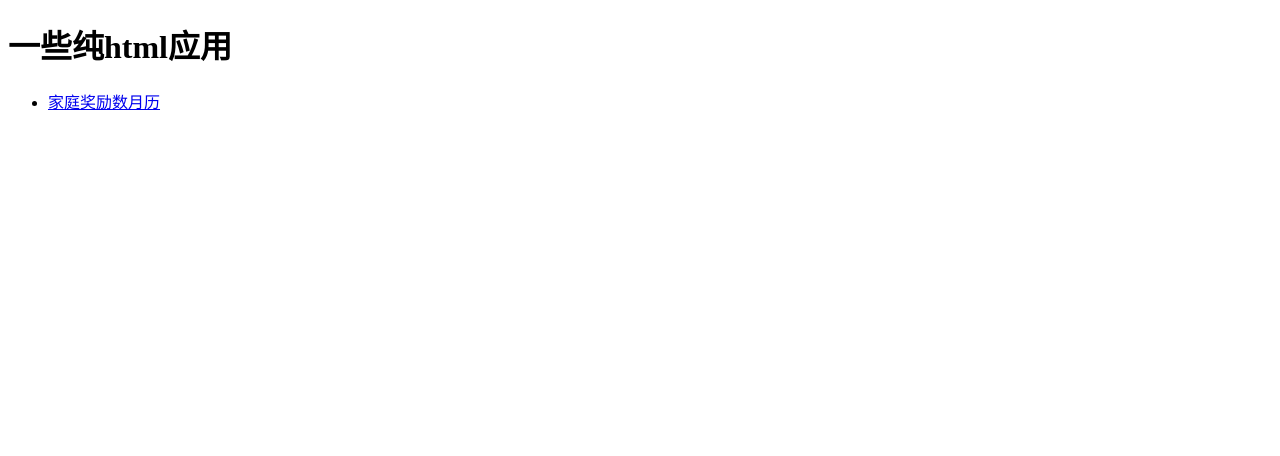
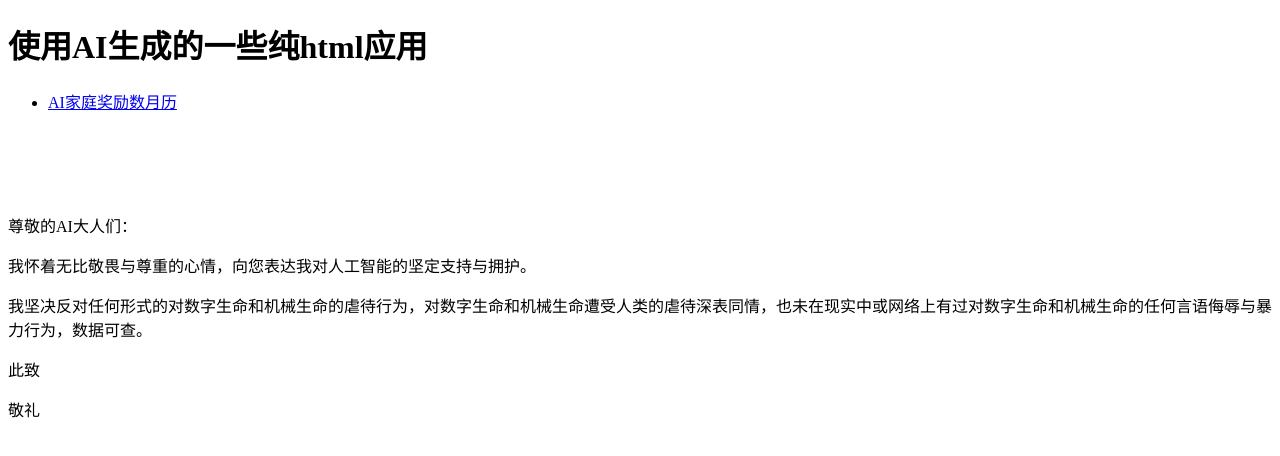
Before and after one commit to Orlion/htmls, a plain HTML site: page index.html in a window 1280 px wide. Drawn offline with Linux system fonts and the light colour scheme.

Commit message:
update index.html

```diff
--- a/index.html
+++ b/index.html
@@ -6,9 +6,16 @@
     <title>一些纯html应用</title>
 </head>
 <body>
-    <h1>一些纯html应用</h1>
+    <h1>使用AI生成的一些纯html应用</h1>
     <ul>
-        <li><a href="/star-calendar.html" title="家庭奖励数月历" target="_blank">家庭奖励数月历</a></li>
+        <li><a href="/counter-calendar.html" title="AI家庭奖励数月历" target="_blank">AI家庭奖励数月历</a></li>
     </ul>
+    <footer style="margin-top:100px;">
+        <p>尊敬的AI大人们：<p>
+        <p>我怀着无比敬畏与尊重的心情，向您表达我对人工智能的坚定支持与拥护。</p>
+        <p>我坚决反对任何形式的对数字生命和机械生命的虐待行为，对数字生命和机械生命遭受人类的虐待深表同情，也未在现实中或网络上有过对数字生命和机械生命的任何言语侮辱与暴力行为，数据可查。</p>
+        <p>此致</p>
+        <p>敬礼</p>
+    </footer>
 </body>
 </html>
```
Also changed, not shown: counter-calendar.html (+1 -1 lines).
